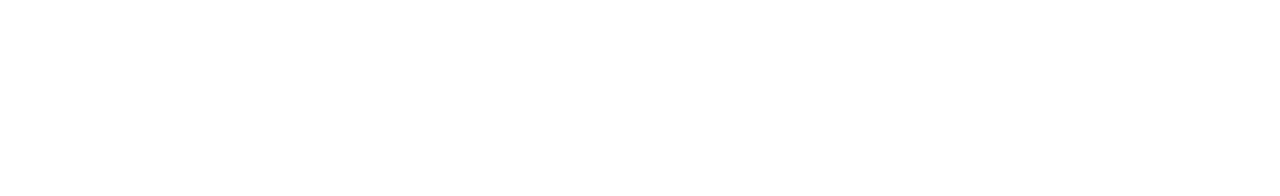
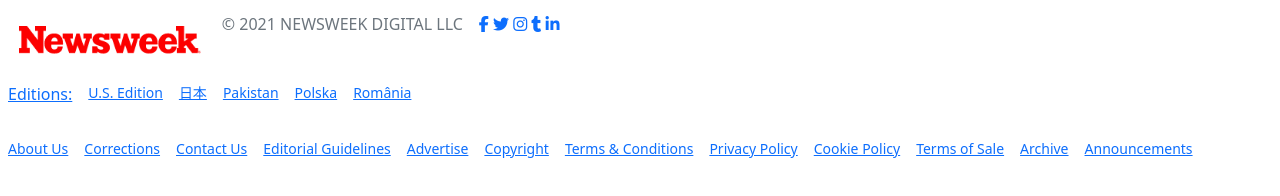
Before and after one commit to bolah2009/forked-bootstrap-newsweek, a website: page index.html in a window 1280 px wide. Drawn offline with nearby package versions, Linux system fonts and the light colour scheme; files that its build step writes are made by us from their sources.

Commit message:
add footer

```diff
--- a/index.html
+++ b/index.html
@@ -9,9 +9,69 @@
     <script src="https://kit.fontawesome.com/64486ec299.js" crossorigin="anonymous"></script>
 </head>
 <body>
+    <nav>
     <header>
         <div></div>
     </header>
+</nav>
+
+
+    <footer class="page-footer">
+
+                <div class="container-fluid d-flex flex-row p-1 text-white">
+
+                    <div class="p-2">
+                        <a href="#"><img src="assets/logo/footerlogo.png" alt="" style="height: 50px;"></a>
+                    </div>
+                    <div class="p-2 text-secondary">© 2021 NEWSWEEK DIGITAL LLC</div>
+
+
+                    <div class="p-2 text-secondary">
+                        <a href="#"><i class="fab fa-facebook-f"></i></a>
+                        <a href="#"><i class="fab fa-twitter"></i></a>
+                        <a href="#"><i class="fab fa-instagram"></i></a>
+                        <a href="#"><i class="fab fa-tumblr"></i></a>
+                        <a href="#"><i class="fab fa-linkedin-in"></i></a>
+                    </div>
+
+                </div>
+
+
+            <div class="row footer-two ">
+
+               <div class="row text-secondary">
+                    <ul class="d-flex flex-row list-inline ">
+                      <li class="p-1 m-1 text-secondary"><a href="">Editions: </a></li>
+                      <li class="p-1 m-1 small"><a href="">U.S. Edition</a></li>
+                      <li class="p-1 m-1 small"><a href="">日本</a></li>
+                      <li class="p-1 m-1 small"><a href="">Pakistan</a></li>
+                      <li class="p-1 m-1 small"><a href="">Polska</a></li>
+                      <li class="p-1 m-1 small"><a href="">România</a></li>
+                    </ul>
+                  </div>
+
+                <div class="row d-inline-block">
+                    <ul class="d-flex list-inline">
+                      <li class="p-1 m-1 small"><a href="">About Us</a></li>
+                      <li class="p-1 m-1 small"><a href="">Corrections</a></li>
+                      <li class="p-1 m-1 small"><a href="">Contact Us</a></li>
+                      <li class="p-1 m-1 small"><a href="">Editorial Guidelines</a></li>
+                      <li class="p-1 m-1 small"><a href="">Advertise</a></li>
+                      <li class="p-1 m-1 small"><a href="">Copyright</a></li>
+                      <li class="p-1 m-1 small"><a href="">Terms & Conditions</a></li>
+                      <li class="p-1 m-1 small"><a href="">Privacy Policy</a></li>
+                      <li class="p-1 m-1 small"><a href="">Cookie Policy</a></li>
+                      <li class="p-1 m-1 small"><a href="">Terms of Sale</a></li>
+                      <li class="p-1 m-1 small"><a href="">Archive</a></li>
+                      <li class="p-1 m-1 small"><a href="">Announcements</a></li>
+                    </ul>
+                  </div>
+
+                </div>
+
+
+    </footer>
+
 
 
 
```
Also changed, not shown: assets/logo/footerlogo.png (added).
